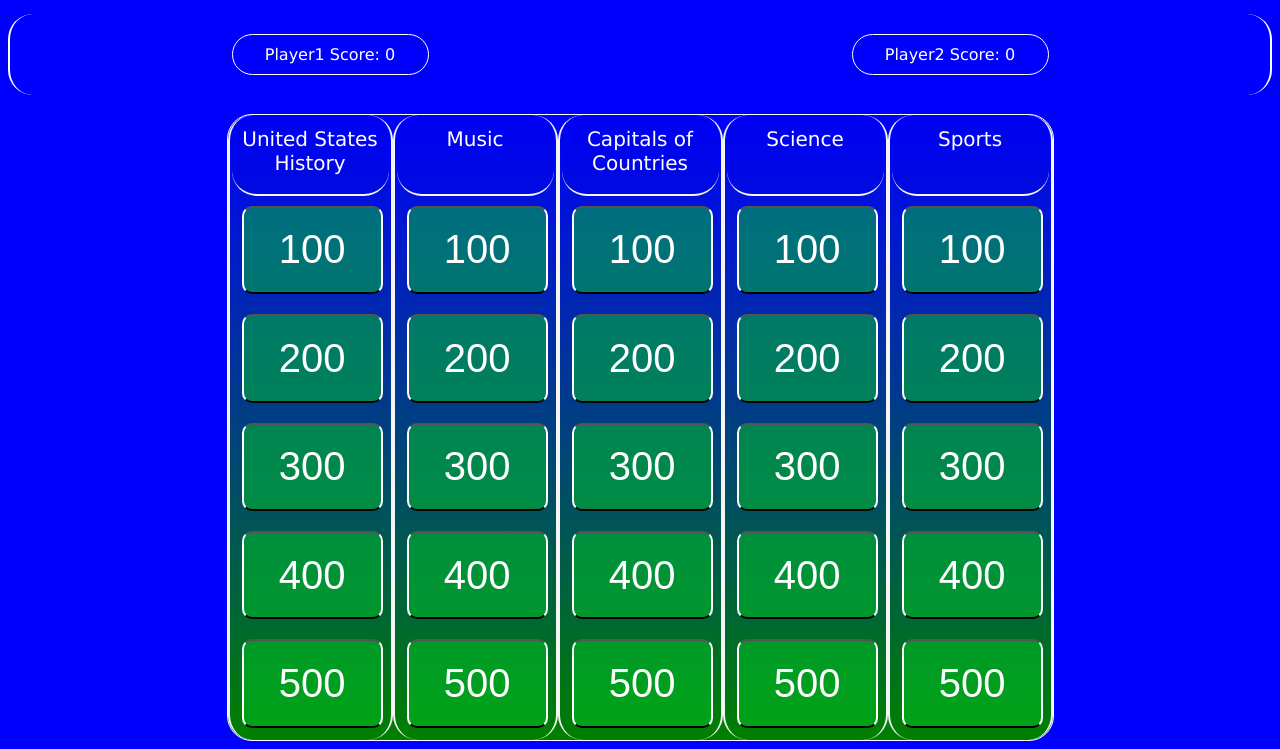
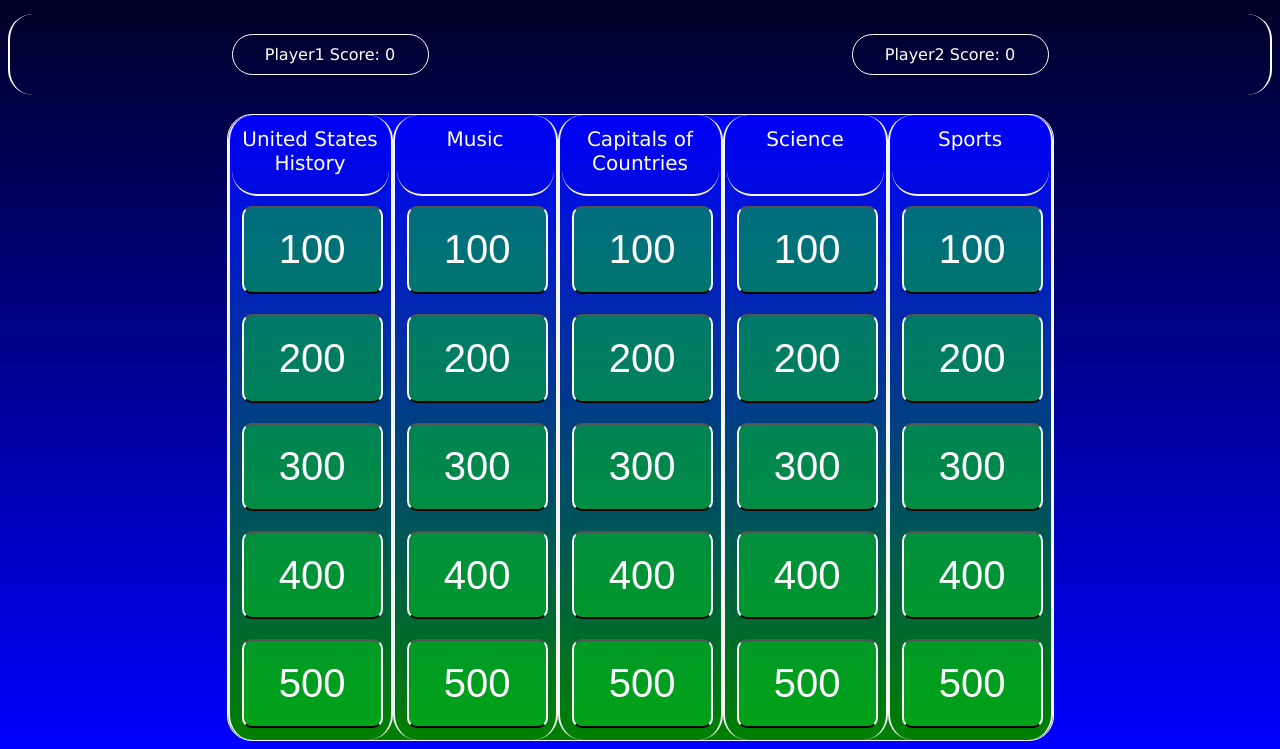
Before and after one commit to jchurley95/Jeopardy, a plain HTML site: page public/index.html in a window 1280 px wide. Shown: the part 137-886 px from the top of the page. Drawn offline with nearby package versions, Linux system fonts and the light colour scheme; files that its build step writes are made by us from their sources; files whose address does not match are found by name.

Commit message:
Changed body background to gradient

```diff
--- a/public/styles.css
+++ b/public/styles.css
@@ -1,6 +1,9 @@
 
 body {
-    background-color: blue;
+    background-image: background-image: -webkit-gradient(linear, left top, left bottom, from(black), to(blue));
+    background-image: -webkit-linear-gradient(top, black, blue);
+    background-image: -moz-linear-gradient(top, black, blue);
+    background-image: linear-gradient(to bottom, black, blue);;
     color: white;
     font-family: Verdana, Geneva, Tahoma, sans-serif;
 }
```
